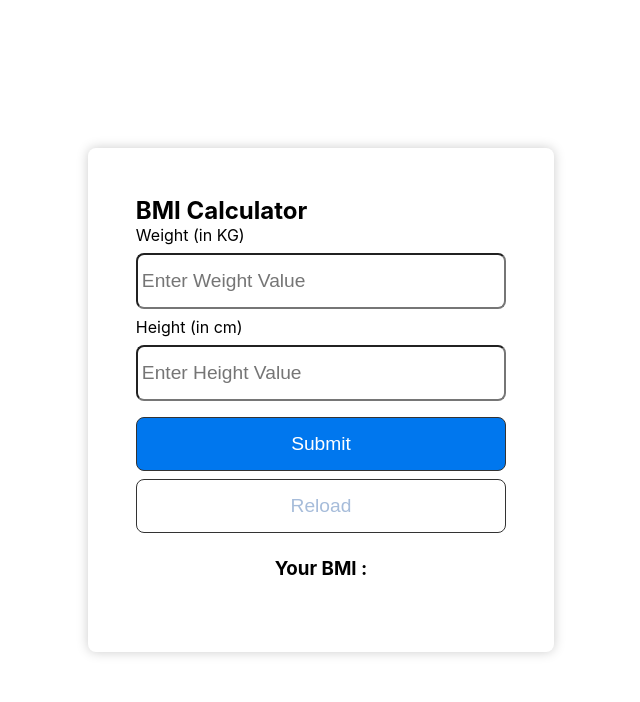
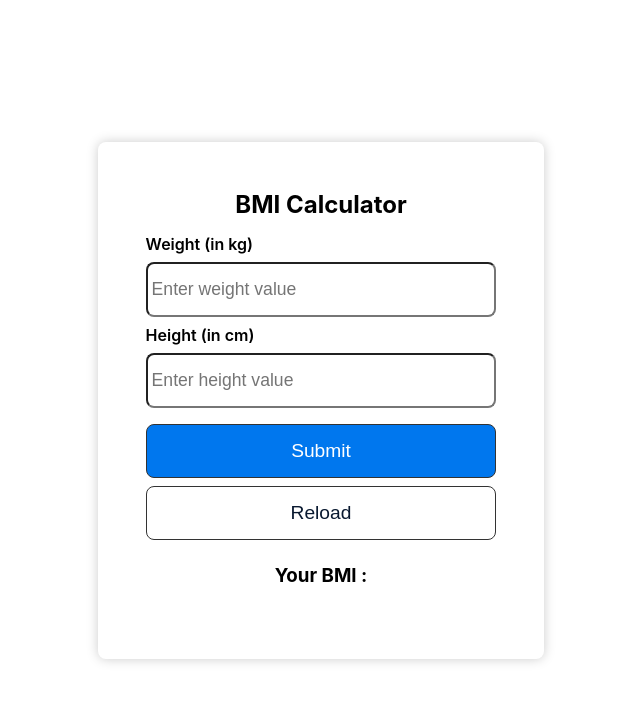
Before and after one commit to amish0301/BMI-Calculator, a React (Create React App) app: page / in a window 1280 px wide. Shown: the top 702 px of the page, without its empty margins (319-959 px from the left). Built offline with nearby package versions, Linux system fonts and the light colour scheme.

Commit message:
logic improved

```diff
--- a/src/App.css
+++ b/src/App.css
@@ -17,11 +17,20 @@
   box-shadow: 0px 0px 12px #ccc;
   border-radius: 8px;
   padding: 3rem;
+  transition: 0.6s all ease-in-out;
+
+  label {
+    font-weight: 600;
+  }
+}
+
+.container:hover {
+  transform: scale(1.02, 1.02);
 }
 
 input {
   width: 100%;
-  font-size: 1.2rem;
+  font-size: 1.1rem;
   padding: 15px 4px;
   margin: 8px 0;
   border-radius: 8px;
@@ -40,9 +49,14 @@ input {
   cursor: pointer;
 }
 
+.btn:hover {
+  transform: scale(1.0191, 1.0191);
+  transition: 0.3s ease-out;
+}
+
 .btn-outline {
   background-color: #fff;
-  color: #a6bcda;
+  color: #091930;
 }
 
 .msgBox {
@@ -54,10 +68,11 @@ p {
   margin: 10px 0;
 }
 
-.img-container {
+.container h2 {
   text-align: center;
+  padding-bottom: 15px;
 }
 
-.img-container img {
+/* .img-container img {
   height: 200px;
-}
+} */
--- a/src/App.jsx
+++ b/src/App.jsx
@@ -42,12 +42,12 @@ function App() {
         <h2>BMI Calculator</h2>
         <form onSubmit={calculateBMI}>
           <div>
-            <label>Weight (in KG)</label>
-            <input type="number" placeholder='Enter Weight Value' value={weight} onChange={(e) => setWeight(e.target.value)} />
+            <label>Weight (in kg)</label>
+            <input type="number" placeholder='Enter weight value' value={weight} onChange={(e) => setWeight(e.target.value)} />
           </div>
           <div>
             <label>Height (in cm) </label>
-            <input type="number" placeholder='Enter Height Value' value={height} onChange={(e) => setHeight(e.target.value)} />
+            <input type="number" placeholder='Enter height value' value={height} onChange={(e) => setHeight(e.target.value)} />
           </div>
           <div>
             <button className='btn' type='submit'>Submit</button>
```
